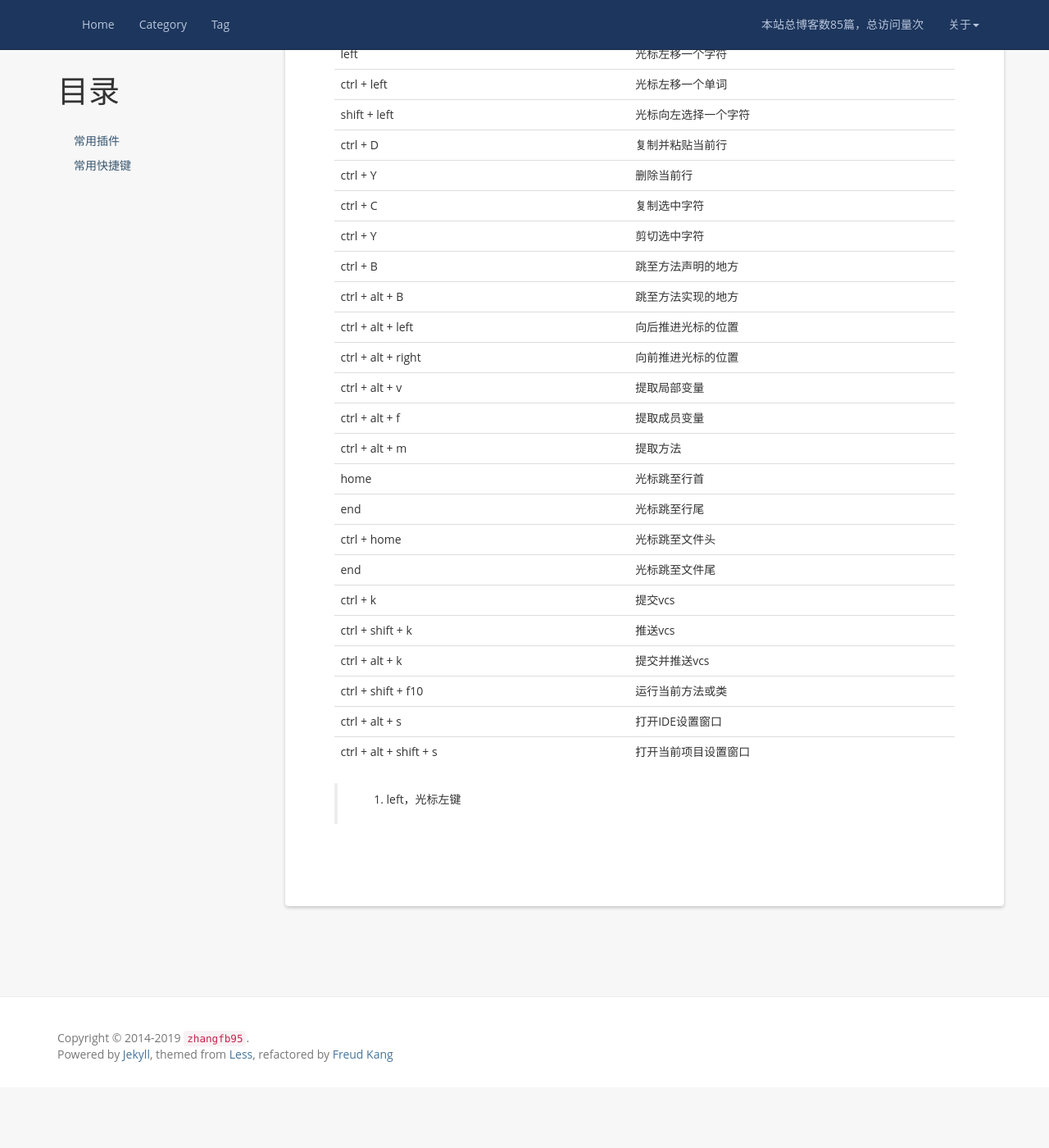
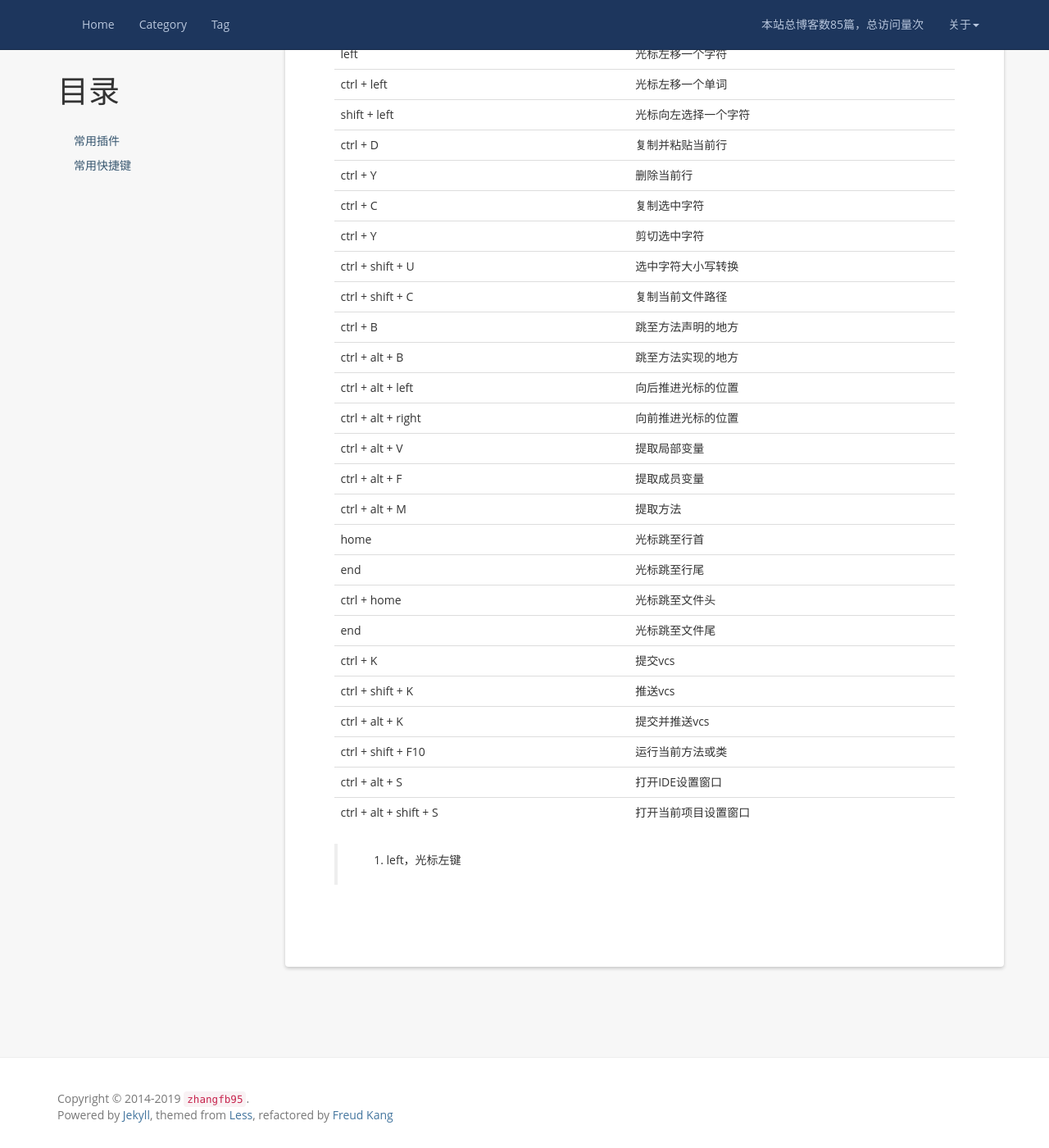
Before and after one commit to zhangfb95/zhangfb95.github.io.bak, a Jekyll site: the page built from plugin-intellij.md, in a window 1280 px wide and 1400 px high, scrolled down 605 px. Shown: the whole window at 82% size. Built offline with Jekyll 4.4.1, drawn with Linux system fonts in a browser that asks for light colours; nearby versions of some CDN libraries; a script that is not in the unit is left out; comment, search, counter and statistics services are not loaded; before the commit the page ends 1931 px from its top, so only the background shows below that.

Commit message:
add more shortcut

```diff
--- a/plugin-intellij.md
+++ b/plugin-intellij.md
@@ -26,22 +26,24 @@ permalink: /plugin-intellij/
 | ctrl + Y | 删除当前行 |
 | ctrl + C | 复制选中字符 |
 | ctrl + Y | 剪切选中字符 |
+| ctrl + shift + U | 选中字符大小写转换 |
+| ctrl + shift + C | 复制当前文件路径 |
 | ctrl + B | 跳至方法声明的地方 |
 | ctrl + alt + B | 跳至方法实现的地方 |
 | ctrl + alt + left | 向后推进光标的位置 |
 | ctrl + alt + right | 向前推进光标的位置 |
-| ctrl + alt + v | 提取局部变量 |
-| ctrl + alt + f | 提取成员变量 |
-| ctrl + alt + m | 提取方法 |
+| ctrl + alt + V | 提取局部变量 |
+| ctrl + alt + F | 提取成员变量 |
+| ctrl + alt + M | 提取方法 |
 | home | 光标跳至行首 |
 | end | 光标跳至行尾 |
 | ctrl + home | 光标跳至文件头 |
 | end | 光标跳至文件尾 |
-| ctrl + k | 提交vcs |
-| ctrl + shift + k | 推送vcs |
-| ctrl + alt + k | 提交并推送vcs |
-| ctrl + shift + f10 | 运行当前方法或类 |
-| ctrl + alt + s | 打开IDE设置窗口 |
-| ctrl + alt + shift + s | 打开当前项目设置窗口 |
+| ctrl + K | 提交vcs |
+| ctrl + shift + K | 推送vcs |
+| ctrl + alt + K | 提交并推送vcs |
+| ctrl + shift + F10 | 运行当前方法或类 |
+| ctrl + alt + S | 打开IDE设置窗口 |
+| ctrl + alt + shift + S | 打开当前项目设置窗口 |
 
 > 1. left，光标左键
```
